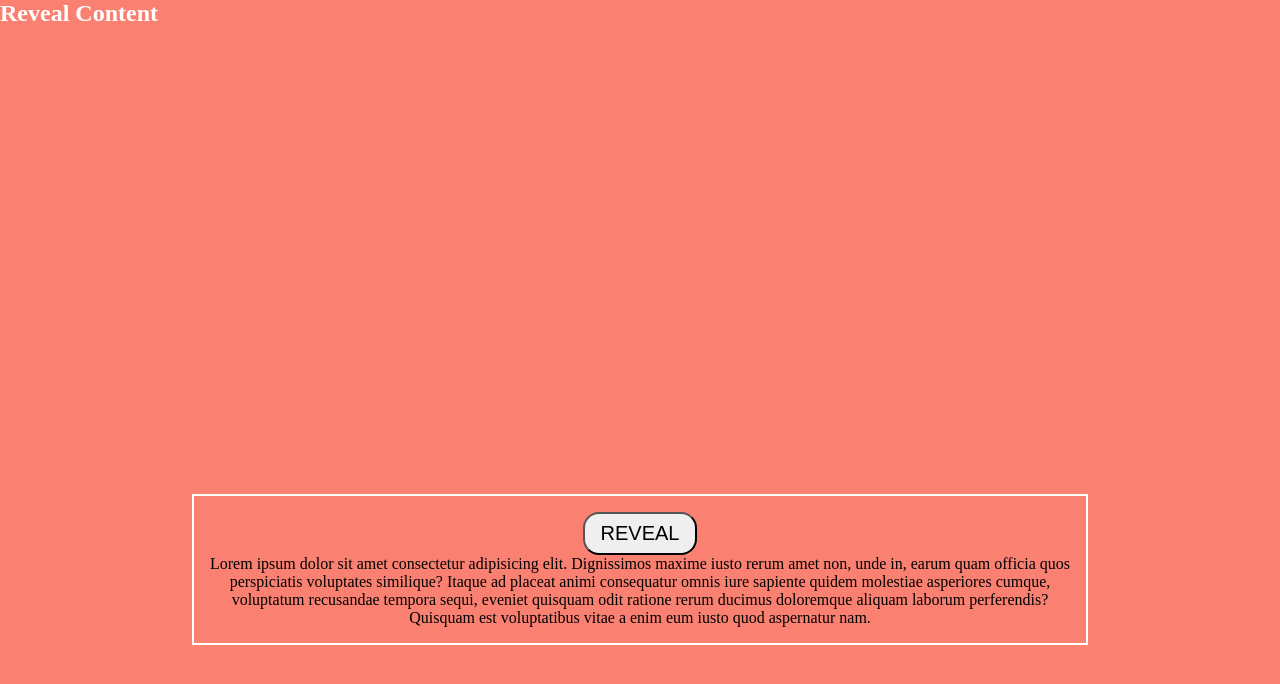
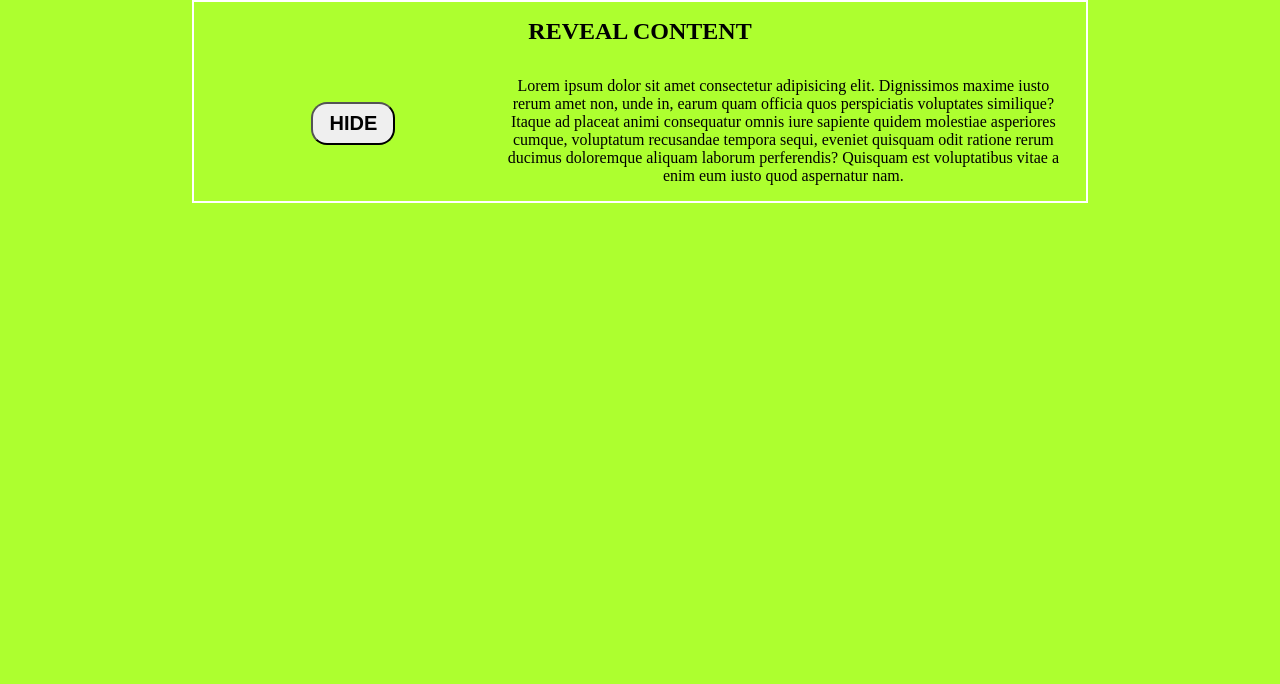
Before and after one commit to webdevKmer/js-dom-manipulation, a plain HTML site: page index.html in a window 1280 px wide. Both pictures are taken after a click on the button "REVEAL". Drawn offline with Linux system fonts and the light colour scheme; a script that the page names is missing.

Commit message:
finishing the project

```diff
--- /dev/null
+++ b/app.js
@@ -0,0 +1,11 @@
+const revealBtn = document.querySelector('.content-box button')
+const content = document.querySelector('.content')
+
+revealBtn.addEventListener('click', () => {
+    content.classList.toggle('hidden')
+    if (content.classList.contains('hidden')) {
+        revealBtn.innerHTML = "Reveal"
+    } else {
+        revealBtn.innerHTML = "Hide"
+    }
+})
--- a/index.html
+++ b/index.html
@@ -9,11 +9,15 @@
 </head>
 <body>
     <section>
-        <h2 class="title">Reveal Content</h2>
         <div class="container">
-            <button>Reveal</button>
-            <div class="content">
-                Lorem ipsum dolor sit amet consectetur adipisicing elit. Dignissimos maxime iusto rerum amet non, unde in, earum quam officia quos perspiciatis voluptates similique? Itaque ad placeat animi consequatur omnis iure sapiente quidem molestiae asperiores cumque, voluptatum recusandae tempora sequi, eveniet quisquam odit ratione rerum ducimus doloremque aliquam laborum perferendis? Quisquam est voluptatibus vitae a enim eum iusto quod aspernatur nam.
+            <h2 class="title">Reveal Content</h2>
+            <div class="content-box">
+                <div class="btn">
+                    <button>Reveal</button>
+                </div>
+                <div class="content hidden">
+                    Lorem ipsum dolor sit amet consectetur adipisicing elit. Dignissimos maxime iusto rerum amet non, unde in, earum quam officia quos perspiciatis voluptates similique? Itaque ad placeat animi consequatur omnis iure sapiente quidem molestiae asperiores cumque, voluptatum recusandae tempora sequi, eveniet quisquam odit ratione rerum ducimus doloremque aliquam laborum perferendis? Quisquam est voluptatibus vitae a enim eum iusto quod aspernatur nam.
+                </div>
             </div>
         </div>
     </section>
--- a/styles.css
+++ b/styles.css
@@ -14,17 +14,42 @@ body {
     text-align: center;
 }
 h2 {
-    color: white;
+    color: black;
+    text-transform: uppercase;
+    margin-bottom: 2rem;
 }
 section{
     min-height: 100vh;
-    background-color: salmon;
-    display: grid;
+    background-color: greenyellow;
 }
 button{
     padding: .5rem 1rem;
     font-size: 1.25rem;
     border-radius: 1rem;
+    font-weight: bold;
     text-transform: uppercase;
     cursor: pointer;
+    margin-bottom: 1rem;
 }
+
+.reveal {
+    display: block;
+}
+
+.hidden {
+    display: none;
+}
+
+@media screen and (min-width: 800px) {
+    .content-box {
+        display: flex;
+        justify-content: space-around;
+        align-items: center;
+    }
+    .btn {
+        flex: 1
+    }
+    .content {
+        flex: 2;
+    }
+}
```
